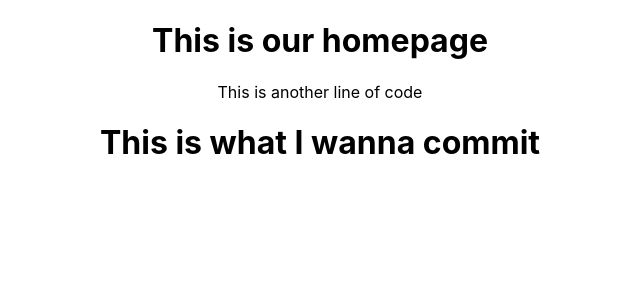
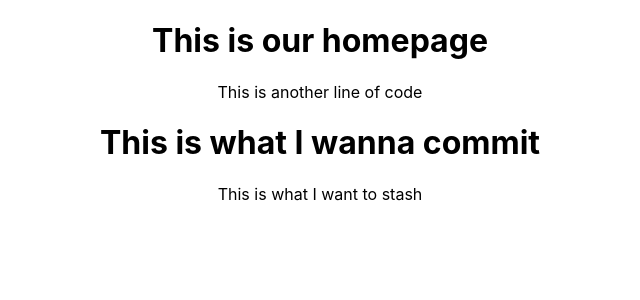
Before and after one commit to mohhossain/gitter, a React (Create React App) app: page / in a window 1280 px wide. Shown: the top 300 px of the page, without its empty margins (320-960 px from the left). Built offline with nearby package versions, Linux system fonts and the light colour scheme.

Commit message:
pushing the stashed changes

```diff
--- a/src/Homepage.js
+++ b/src/Homepage.js
@@ -7,6 +7,9 @@ export default function () {
         <p>This is another line of code</p>
 
         <h1>This is what I wanna commit</h1>
+
+        <p>This is what I want to stash</p>
+
     </div>
   )
 }
```
